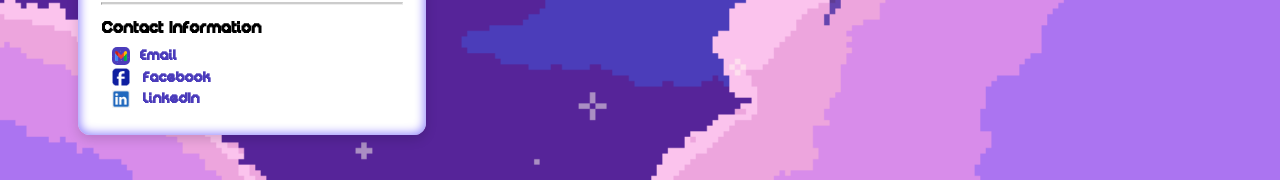
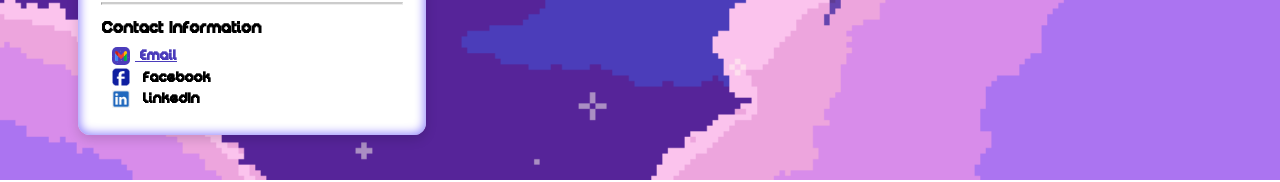
Before and after one commit to myrjybyn/CSST102-3B-AY2526, a plain HTML site: page index.html in a window 1280 px wide. In both pictures the pointer is over the link "Email". Shown: the part 537-719 px from the top of the page. Drawn offline with Linux system fonts and the light colour scheme.

Commit message:
Update styles.css

```diff
--- a/css/styles.css
+++ b/css/styles.css
@@ -143,9 +143,14 @@ body {
 
 .socials p, .socials a {
   text-decoration: none;
-  color: #4b3cbb;
+  color: #000000;
   margin-left: 5px;
   text-align: left;
+}
+
+.socials a:hover {
+  text-decoration: underline;
+  color: #4b3cbb;
 }
 
 .email-icon{
```
